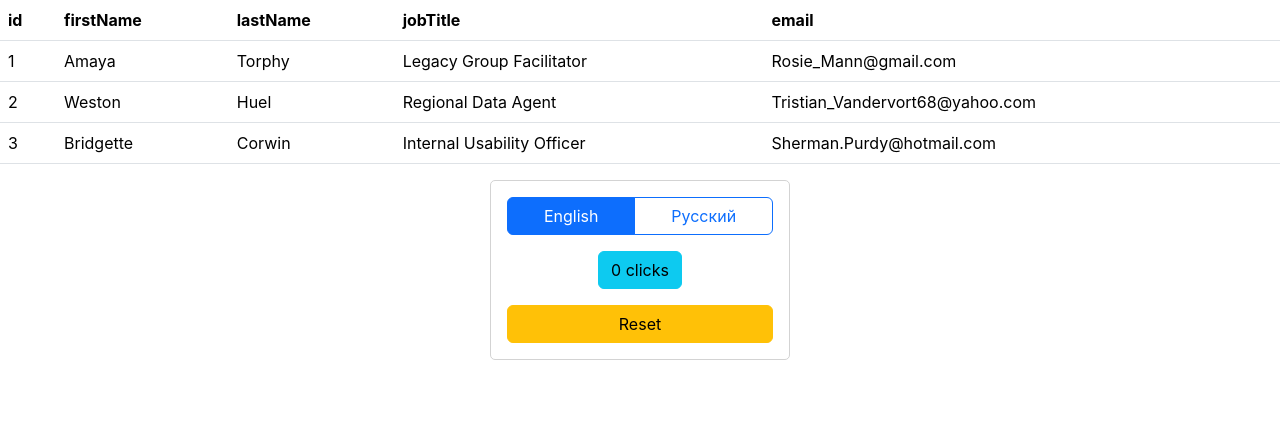
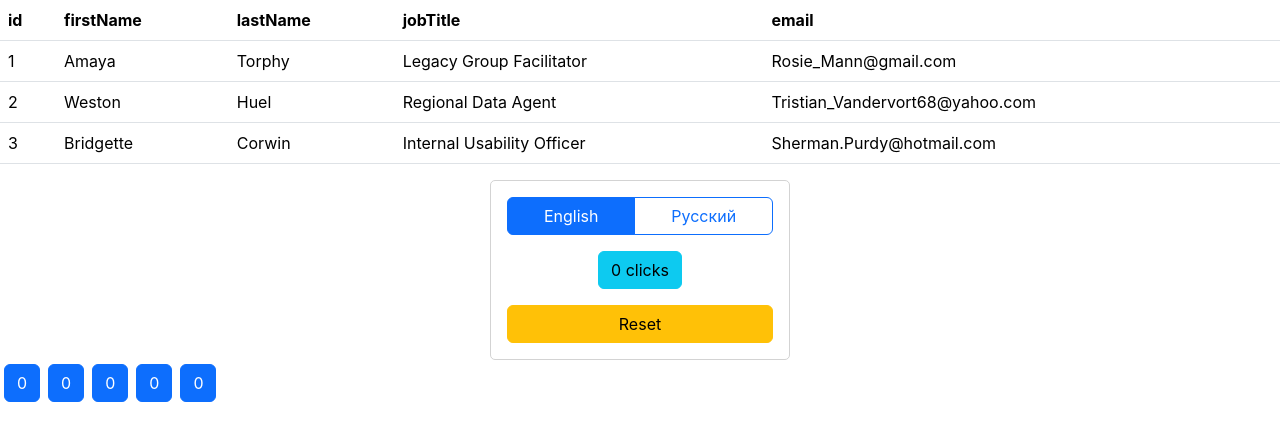
Before and after one commit to BrovkinAndrey/ReactHooks, a React (Create React App) app: page / in a window 1280 px wide. Shown: the top 440 px of the page. Built offline with nearby package versions, Linux system fonts and the light colour scheme.

Commit message:
finish counting buttons exercise

```diff
--- a/package.json
+++ b/package.json
@@ -8,10 +8,12 @@
     "@testing-library/user-event": "^13.5.0",
     "i18next": "^23.16.0",
     "i18next-browser-languagedetector": "^8.0.0",
+    "immer": "^10.1.1",
     "react": "^18.3.1",
     "react-dom": "^18.3.1",
     "react-i18next": "^15.0.3",
     "react-scripts": "5.0.1",
+    "use-immer": "^0.10.0",
     "web-vitals": "^2.1.4"
   },
   "scripts": {
--- a/src/App.js
+++ b/src/App.js
@@ -1,5 +1,6 @@
 import Table from './Table';
 import Counter from './Counter';
+import Buttons from './Buttons';
 
 const list = [
   {
@@ -30,6 +31,7 @@ const App = () => {
     <>
       <Table data={list} />
       <Counter />
+      <Buttons count={5} />
     </>
   );
 };
--- /dev/null
+++ b/src/Buttons.jsx
@@ -0,0 +1,39 @@
+import { useState } from 'react';
+import { useImmer } from 'use-immer';
+
+function intiArrButtons(count) {
+  const arrButtons = [];
+  for (let i = 0; i < count; i++) {
+    arrButtons.push(0);
+  }
+
+  return arrButtons;
+}
+
+export default function Buttons({ count = 3 }) {
+  const [counters, setCounters] = useImmer(intiArrButtons(count));
+  const [lastCounter, setlastCounter] = useState(null);
+
+  function handleIncrementClick(index) {
+    setCounters((draft) =>
+      draft.map((counter, i) => (i === index ? counter + 1 : counter))
+    );
+    setlastCounter(index);
+  }
+
+  return (
+    <>
+      {counters.map((counter, i) => (
+        <button
+          type="button"
+          key={i}
+          className={
+            lastCounter === i ? 'btn btn-success m-1' : 'btn btn-primary m-1'
+          }
+          onClick={() => handleIncrementClick(i)}>
+          {counter}
+        </button>
+      ))}
+    </>
+  );
+}
```
Also changed, not shown: 1 other file (tests, documents, lock files or other folders).
